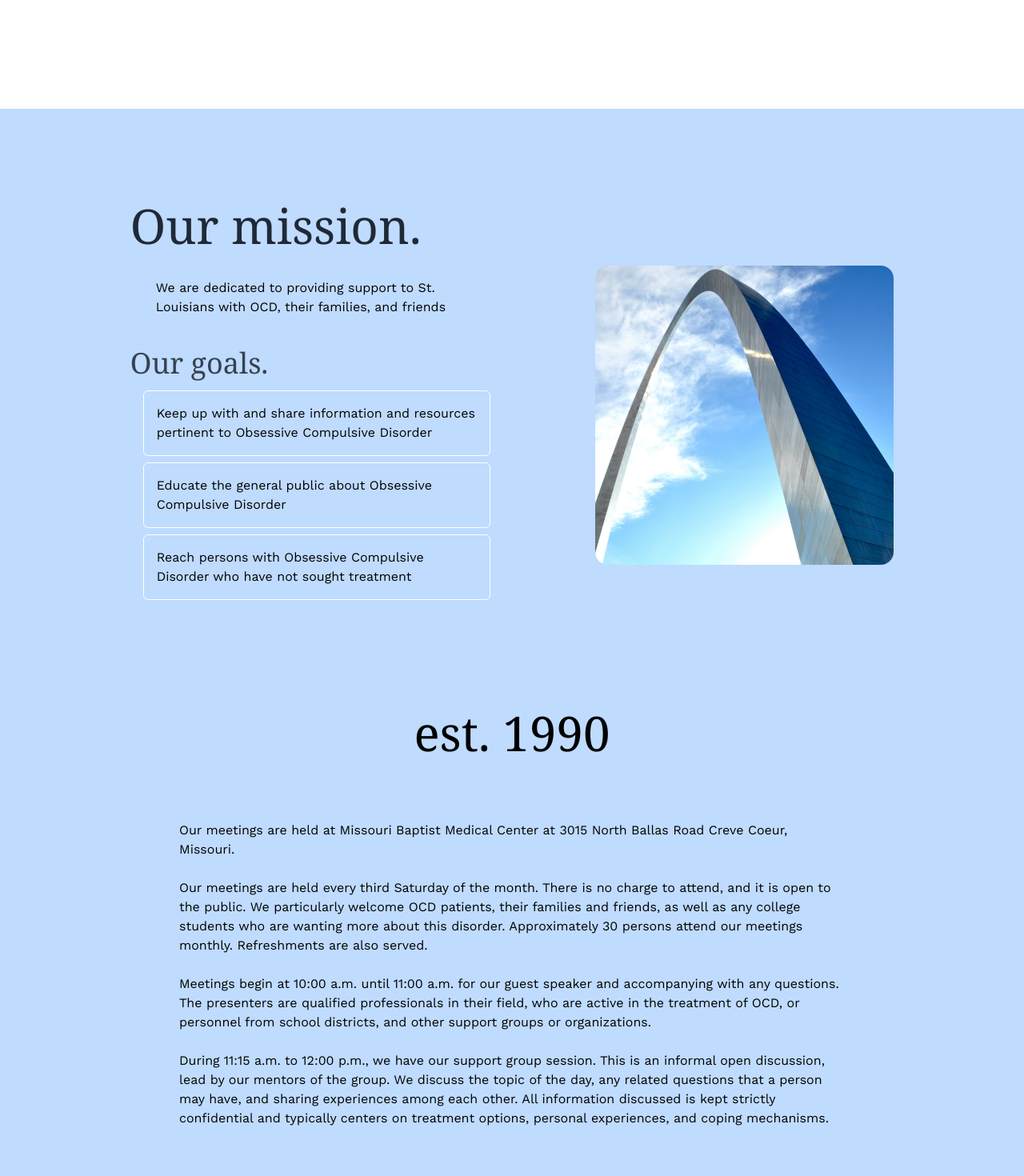
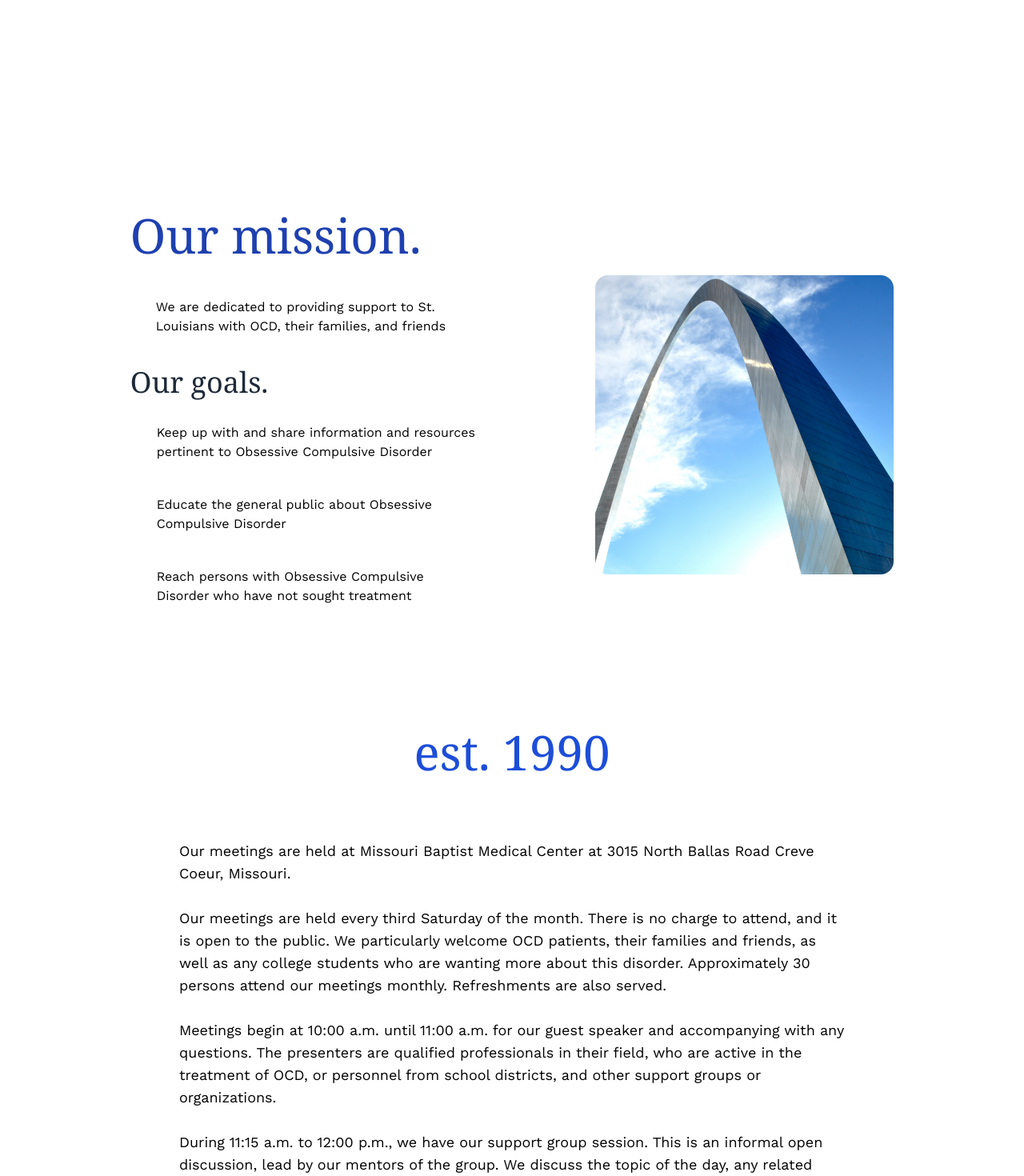
Before and after one commit to brianprost/stl-ocd-website, a Next.js app: page / in a window 1280 px wide. Shown: the part 800-2270 px from the top of the page at 80% size. Built offline with nearby package versions, Linux system fonts and the light colour scheme; a web font is replaced by a local one.

Commit message:
additional formatting on about page

```diff
--- a/pages/About.js
+++ b/pages/About.js
@@ -3,17 +3,17 @@ import archImage from "../public/img/st-louis-ocd-arch.jpeg";
 
 export default () => {
   return (
-    <section className="bg-blue-200 2xl:container 2xl:mx-auto lg:py-16 lg:px-20 md:py-12 md:px-6 py-9 px-4">
+    <section className=" 2xl:container 2xl:mx-auto lg:py-16 lg:px-20 md:py-12 md:px-6 py-9 px-4">
       <div className="lg:mt-16 sm:mt-12 mt-16 flex lg:flex-row justify-evenly flex-col lg:gap-8 gap-12">
         <div className="w-full xl:w-5/12 lg:w-6/12">
-          <h2 className="font-title lg:text-6xl text-3xl lg:leading-9 leading-7 text-gray-800">
+          <h2 className="font-title lg:text-6xl text-3xl text-blue-800">
             Our mission.
           </h2>
           <p className=" text-base leading-6 mt-4 p-8">
             We are dedicated to providing support to St. Louisians with OCD,
             their families, and friends
           </p>
-          <h3 className="font-title lg:text-4xl text-2xl lg:leading-9 leading-7 text-gray-700 pt-2">
+          <h3 className="font-title lg:text-4xl text-2xl lg:leading-9 leading-7 text-gray-800 pt-2">
             Our goals.
           </h3>
           <ul className="flex flex-col p-4">
@@ -45,8 +45,8 @@ export default () => {
       </div>
       {/* history section */}
       <div className="mt-20 px-5 py-8 mx-auto max-w-4xl sm:px-6 lg:px-8">
-        <h2 className="font-title text-6xl text-center mb-20">est. 1990</h2>
-        <p>
+        <h2 className="font-title text-6xl text-center mb-20 text-blue-700">est. 1990</h2>
+        <p className="text-lg">
           Our meetings are held at Missouri Baptist Medical Center at 3015 North
           Ballas Road Creve Coeur, Missouri.
           <br/><br/>
```
